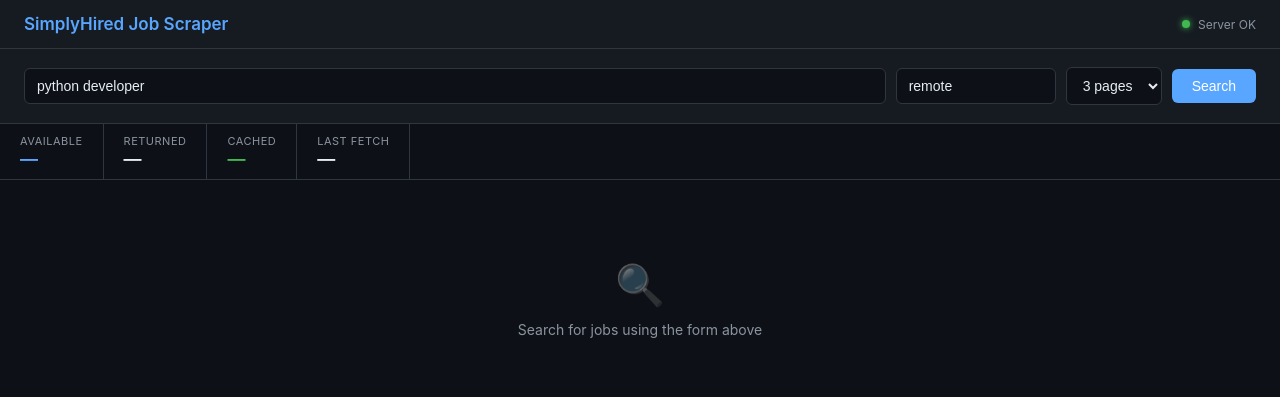
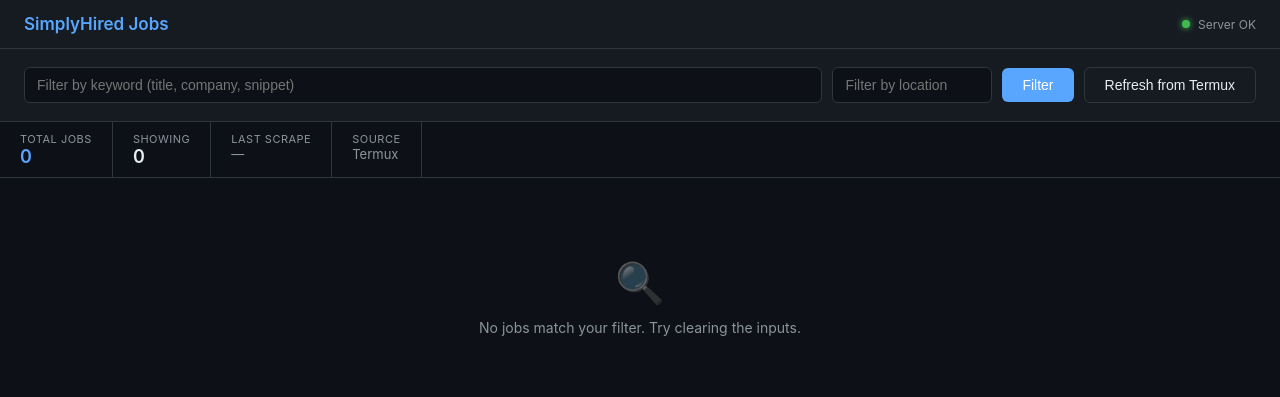
Before and after one commit to viprocket1/jobs, a Flask app: page / in a window 1280 px wide. Shown: the top 397 px of the page. Run offline with Flask 3, Linux system fonts and the light colour scheme; data that the repository does not hold is empty.

Commit message:
Instant-mode architecture: Render → Termux tunnel proxy
Replace trigger-file/cron polling with synchronous request/response:
- termux_listener.py: Flask on Termux, POST /run scrapes + returns JSON
- start_tunnel.sh: boots listener + cloudflared/ngrok, prints public URL
- server.py: POST /scrape proxies to Termux tunnel, stores result, serves
- Dashboard Refresh button calls /scrape and renders immediately (~2-3s)
- scrape_job.py: retained for backup batch runs (CLI)

Required env vars on Render: SCRAPER_URL, INGEST_TOKEN

```diff
--- a/server.py
+++ b/server.py
@@ -1,40 +1,136 @@
 #!/usr/bin/env python3
 """
-SimplyHired Jobs API + Dashboard (Flask)
+SimplyHired Jobs Dashboard (Flask) — instant-mode
+
+User clicks Refresh → Render POSTs to Termux tunnel → Termux scrapes
+synchronously → returns jobs JSON → Render displays.
+
+Required env vars on Render:
+  SCRAPER_URL      - public URL of Termux listener (e.g. https://xxx.trycloudflare.com)
+  INGEST_TOKEN     - shared secret (must match Termux's INGEST_TOKEN)
 
 Endpoints:
-  GET  /                     -> dashboard UI
-  GET  /health               -> {"status": "ok"}
-  GET  /info                 -> service metadata
-  GET  /jobs?q=&loc=&pages=  -> JSON job results (cached 10 min)
-
-Run locally:  python server.py
-On Render:    gunicorn server:app  (see render.yaml / Procfile)
+  GET  /                  dashboard UI
+  GET  /health            {"status":"ok"}
+  GET  /info              service metadata
+  GET  /jobs              cached jobs (with optional q/loc filters)
+  GET  /meta              last scrape metadata + history
+  POST /scrape            {q, loc, pages} → proxies to Termux, caches result
+  GET  /history           recent scrape calls (for debugging)
 """
 
+import json
 import os
+import threading
 import time
-import hashlib
+import hmac
+import urllib.request
+import urllib.error
+from collections import deque
+from datetime import datetime, timezone
 from pathlib import Path
 
 from flask import Flask, request, jsonify, send_from_directory
 
-from scraper import scrape_jobs, http as proxy_session
+ROOT = Path(__file__).parent
+DATA_DIR = ROOT / "data"
+JOBS_FILE = DATA_DIR / "jobs.json"
+META_FILE = DATA_DIR / "meta.json"
+
+SCRAPER_URL = os.environ.get("SCRAPER_URL", "").strip().rstrip("/")
+INGEST_TOKEN = os.environ.get("INGEST_TOKEN", "").strip()
 
 app = Flask(__name__)
 
-CACHE_TTL = 600  # seconds
-MAX_PAGES = 5
-_cache: dict[str, tuple[float, dict]] = {}
+# In-memory cache (also persisted to disk so it survives Render restarts)
+_jobs_cache: list = []
+_meta_cache: dict = {}
+_history: deque = deque(maxlen=50)  # recent scrape calls for debugging
+_cache_mtime: float = 0.0
+_lock = threading.Lock()
 
 
-def _key(q: str, loc: str, pages: int) -> str:
-    return hashlib.md5(f"{q}|{loc}|{pages}".encode()).hexdigest()
+def _atomic_write(path: Path, payload) -> None:
+    DATA_DIR.mkdir(exist_ok=True)
+    tmp = path.with_suffix(path.suffix + ".tmp")
+    tmp.write_text(json.dumps(payload, ensure_ascii=False, indent=2), encoding="utf-8")
+    tmp.replace(path)
 
+
+def _load_data():
+    global _cache_mtime
+    with _lock:
+        try:
+            mtime = max(JOBS_FILE.stat().st_mtime, META_FILE.stat().st_mtime)
+        except FileNotFoundError:
+            return [], {}
+        if mtime == _cache_mtime and _jobs_cache:
+            return _jobs_cache, _meta_cache
+        try:
+            payload = json.loads(JOBS_FILE.read_text(encoding="utf-8"))
+            new_jobs = payload.get("jobs", [])
+        except Exception:
+            new_jobs = []
+        try:
+            new_meta = json.loads(META_FILE.read_text(encoding="utf-8"))
+        except Exception:
+            new_meta = {}
+        _jobs_cache[:] = new_jobs
+        _meta_cache.clear()
+        _meta_cache.update(new_meta)
+        _cache_mtime = mtime
+        return _jobs_cache, _meta_cache
+
+
+def _filter_jobs(jobs, q: str, loc: str):
+    q_l = q.lower().strip()
+    loc_l = loc.lower().strip()
+    out = []
+    for j in jobs:
+        if q_l:
+            hay = " ".join(str(j.get(k, "")) for k in ("title", "company", "snippet", "requirements")).lower()
+            if q_l not in hay:
+                continue
+        if loc_l and loc_l not in (j.get("location", "") or "").lower():
+            continue
+        out.append(j)
+    return out
+
+
+def _proxy_scrape(q: str, loc: str, pages: int) -> tuple[dict | None, str]:
+    """POST to Termux, return (response_dict, error_message)."""
+    if not SCRAPER_URL:
+        return None, "SCRAPER_URL not set on Render"
+    body = json.dumps({"q": q, "loc": loc, "pages": pages}).encode("utf-8")
+    req = urllib.request.Request(
+        f"{SCRAPER_URL}/run",
+        data=body,
+        method="POST",
+        headers={
+            "Content-Type": "application/json",
+            "Authorization": f"Bearer {INGEST_TOKEN}",
+        },
+    )
+    try:
+        with urllib.request.urlopen(req, timeout=60) as resp:
+            return json.loads(resp.read().decode("utf-8")), ""
+    except urllib.error.HTTPError as e:
+        try:
+            err_body = json.loads(e.read().decode("utf-8"))
+        except Exception:
+            err_body = {}
+        return None, f"Termux returned {e.code}: {err_body.get('error', str(e))}"
+    except urllib.error.URLError as e:
+        return None, f"Termux unreachable: {e.reason}"
+    except Exception as e:
+        return None, f"Scrape failed: {e}"
+
+
+# ── Routes ──────────────────────────────────────────────────────────────────
 
 @app.route("/")
 def dashboard():
-    return send_from_directory(str(Path(__file__).parent / "templates"), "index.html")
+    return send_from_directory(str(ROOT / "templates"), "index.html")
 
 
 @app.route("/health")
@@ -44,52 +140,134 @@ def health():
 
 @app.route("/info")
 def info():
+    jobs, _ = _load_data()
     return jsonify({
-        "service": "SimplyHired Jobs API",
-        "version": "1.1",
-        "endpoints": ["/", "/health", "/info", "/jobs?q=&loc=&pages="],
-        "cache_ttl_seconds": CACHE_TTL,
-        "max_pages": MAX_PAGES,
-        "proxy_mode": "free" if not os.environ.get("PROXY_LIST") else "custom",
-        "proxy_candidates": len(proxy_session.proxies),
-        "proxies_used": proxy_session.rotated,
+        "service": "SimplyHired Jobs Dashboard",
+        "version": "3.0",
+        "mode": "instant (Render → Termux tunnel)",
+        "endpoints": ["/", "/health", "/info", "/jobs", "/meta", "/scrape", "/history"],
+        "job_count": len(jobs),
+        "scraper_configured": bool(SCRAPER_URL),
+        "scraper_url": SCRAPER_URL if SCRAPER_URL else None,
     })
 
 
 @app.route("/jobs")
 def jobs():
+    jobs_all, meta = _load_data()
     q = request.args.get("q", "").strip()
-    loc = request.args.get("loc", "usa").strip() or "usa"
+    loc = request.args.get("loc", "").strip()
     try:
-        pages = max(1, min(MAX_PAGES, int(request.args.get("pages", 3))))
+        limit = max(1, min(500, int(request.args.get("limit", 100))))
     except ValueError:
-        pages = 3
+        limit = 100
+    filtered = _filter_jobs(jobs_all, q, loc)
+    return jsonify({
+        "query": q, "location": loc,
+        "total": len(filtered),
+        "count": min(limit, len(filtered)),
+        "jobs": filtered[:limit],
+        "last_scrape": meta.get("last_scrape"),
+        "trigger_q": meta.get("trigger_q"),
+    })
 
-    k = _key(q, loc, pages)
-    now = time.time()
-    if k in _cache and now - _cache[k][0] < CACHE_TTL:
-        payload = dict(_cache[k][1])
-        payload["cached"] = True
-        return jsonify(payload)
 
+@app.route("/meta")
+def meta_endpoint():
+    _, meta = _load_data()
+    return jsonify(meta)
+
+
+@app.route("/scrape", methods=["POST"])
+def scrape():
+    """Synchronous: proxy to Termux, store result, return to caller immediately."""
+    body = request.get_json(silent=True) or {}
+    q = str(body.get("q", "")).strip()
+    loc = str(body.get("loc", "remote")).strip() or "remote"
     try:
-        results, total = scrape_jobs(q, loc, pages)
-    except Exception as e:
-        return jsonify({"error": str(e), "jobs": [], "total": 0}), 502
+        pages = max(1, min(5, int(body.get("pages", 2))))
+    except (ValueError, TypeError):
+        pages = 2
 
-    payload = {
-        "query": q,
-        "location": loc,
-        "pages": pages,
-        "total": total,
-        "count": len(results),
-        "jobs": results,
-        "cached": False,
+    t0 = time.time()
+    result, err = _proxy_scrape(q, loc, pages)
+    elapsed = round(time.time() - t0, 2)
+
+    if err or result is None:
+        _history.append({
+            "at": datetime.now(timezone.utc).isoformat(),
+            "q": q, "loc": loc, "pages": pages,
+            "ok": False, "error": err or "unknown", "elapsed_s": elapsed,
+        })
+        return jsonify({"ok": False, "error": err or "unknown", "elapsed_s": elapsed}), 502
+
+    jobs_in = result.get("jobs", []) or []
+    meta_in = result.get("meta", {}) or {}
+
+    # Merge with existing cache, dedupe by url
+    jobs_all, existing_meta = _load_data()
+    by_url = {j.get("url"): j for j in jobs_all if j.get("url")}
+    for j in jobs_in:
+        u = j.get("url")
+        if u:
+            by_url[u] = j
+        else:
+            by_url[id(j)] = j
+    merged = sorted(by_url.values(), key=lambda x: x.get("scraped_at", ""), reverse=True)
+
+    history = list(existing_meta.get("history", []))
+    history.append({
+        "at": meta_in.get("last_scrape") or datetime.now(timezone.utc).isoformat(),
+        "fresh": len(jobs_in),
+        "unique": len(merged),
+        "trigger_q": q,
+    })
+    history = history[-30:]
+
+    new_meta = {
+        "last_scrape": meta_in.get("last_scrape") or datetime.now(timezone.utc).isoformat(),
+        "queries": meta_in.get("queries", []),
+        "total_unique": len(merged),
+        "total_fresh": len(jobs_in),
+        "host": meta_in.get("host", "termux"),
+        "trigger_q": q,
+        "history": history,
     }
-    _cache[k] = (now, payload)
-    return jsonify(payload)
+
+    _atomic_write(JOBS_FILE, {"jobs": merged, "meta": new_meta})
+    _atomic_write(META_FILE, new_meta)
+    global _cache_mtime
+    with _lock:
+        _cache_mtime = 0.0
+
+    _history.append({
+        "at": datetime.now(timezone.utc).isoformat(),
+        "q": q, "loc": loc, "pages": pages,
+        "ok": True,
+        "fresh": len(jobs_in),
+        "available": result.get("available"),
+        "elapsed_s": elapsed,
+    })
+
+    return jsonify({
+        "ok": True,
+        "q": q, "loc": loc, "pages": pages,
+        "elapsed_s": elapsed,
+        "fresh": len(jobs_in),
+        "available": result.get("available"),
+        "total": len(merged),
+        "jobs": jobs_in,
+        "meta": new_meta,
+    })
+
+
+@app.route("/history")
+def history():
+    return jsonify({"calls": list(_history)})
 
 
 if __name__ == "__main__":
     port = int(os.environ.get("PORT", 8000))
-    app.run(host="0.0.0.0", port=port)
+    print(f"[server] SCRAPER_URL={'set' if SCRAPER_URL else 'MISSING'}")
+    print(f"[server] INGEST_TOKEN={'set' if INGEST_TOKEN else 'MISSING'}")
+    app.run(host="0.0.0.0", port=port, debug=False)
--- a/templates/index.html
+++ b/templates/index.html
@@ -3,7 +3,7 @@
 <head>
 <meta charset="UTF-8">
 <meta name="viewport" content="width=device-width, initial-scale=1.0">
-<title>SimplyHired Job Scraper</title>
+<title>SimplyHired Jobs Dashboard</title>
 <style>
   :root {
     --bg:#0d1117; --surface:#161b22; --border:#30363d; --text:#e6edf3;
@@ -25,12 +25,15 @@
   #loc-input { width:160px; }
   .btn { background:var(--accent); border:none; color:#fff; padding:9px 20px; border-radius:6px; font-size:14px; font-weight:500; cursor:pointer; }
   .btn:hover { opacity:.9; }
+  .btn.secondary { background:var(--surface); border:1px solid var(--border); color:var(--text); }
+  .btn:disabled { opacity:.5; cursor:not-allowed; }
   .stats-bar { display:flex; border-bottom:1px solid var(--border); }
   .stat { padding:10px 20px; border-right:1px solid var(--border); }
   .stat-label { font-size:11px; text-transform:uppercase; letter-spacing:.5px; color:var(--muted); }
   .stat-value { font-size:18px; font-weight:600; }
   .stat-value.accent { color:var(--accent); }
   .stat-value.green { color:var(--green); }
+  .stat-value.dim { color:var(--muted); font-size:13px; font-weight:400; }
   .results { padding:20px 24px; max-width:1100px; margin:0 auto; }
   .job-card { background:var(--surface); border:1px solid var(--border); border-radius:8px; padding:16px; margin-bottom:12px; }
   .job-card:hover { border-color:var(--muted); }
@@ -41,6 +44,7 @@
   .job-meta { display:flex; gap:14px; font-size:12px; color:var(--muted); margin-bottom:6px; flex-wrap:wrap; }
   .badge { background:rgba(88,166,255,.15); color:var(--accent); font-size:11px; padding:2px 7px; border-radius:12px; }
   .badge.sponsored { background:rgba(210,153,34,.15); color:var(--yellow); }
+  .badge.source { background:rgba(63,185,80,.15); color:var(--green); }
   .job-snippet { font-size:13px; color:var(--muted); line-height:1.5; margin:6px 0; }
   .job-url { font-size:12px; color:var(--muted); text-decoration:none; }
   .job-url:hover { color:var(--accent); text-decoration:underline; }
@@ -51,11 +55,13 @@
   .spinner { width:16px; height:16px; border:2px solid var(--border); border-top-color:var(--accent); border-radius:50%; animation:spin .6s linear infinite; }
   @keyframes spin { to { transform:rotate(360deg); } }
   .error-state { background:rgba(248,81,73,.1); border:1px solid var(--red); border-radius:8px; padding:14px; color:var(--red); font-size:13px; margin-top:12px; }
+  .info-banner { background:var(--surface); border:1px solid var(--border); border-radius:6px; padding:10px 14px; font-size:12px; color:var(--muted); margin-bottom:14px; display:flex; gap:14px; align-items:center; flex-wrap:wrap; }
+  .info-banner b { color:var(--text); font-weight:500; }
 </style>
 </head>
 <body>
 <header>
-  <h1>SimplyHired Job Scraper</h1>
+  <h1>SimplyHired Jobs</h1>
   <div class="header-right">
     <div class="status-dot" id="status-dot"></div>
     <span id="server-status">Checking...</span>
@@ -63,31 +69,25 @@
 </header>
 
 <div class="form">
-  <input type="text" id="q-input" placeholder="Job title or keyword, e.g. python developer" value="python developer">
-  <input type="text" id="loc-input" placeholder="Location" value="remote">
-  <select id="pages-select">
-    <option value="1">1 page</option>
-    <option value="2">2 pages</option>
-    <option value="3" selected>3 pages</option>
-    <option value="5">5 pages</option>
-  </select>
-  <button class="btn" id="search-btn" onclick="doSearch()">Search</button>
+  <input type="text" id="q-input" placeholder="Filter by keyword (title, company, snippet)">
+  <input type="text" id="loc-input" placeholder="Filter by location">
+  <button class="btn" onclick="loadJobs()">Filter</button>
+  <button class="btn secondary" id="refresh-btn" onclick="triggerScrape()">Refresh from Termux</button>
 </div>
 
 <div class="stats-bar">
-  <div class="stat"><div class="stat-label">Available</div><div class="stat-value accent" id="stat-total">&mdash;</div></div>
-  <div class="stat"><div class="stat-label">Returned</div><div class="stat-value" id="stat-returned">&mdash;</div></div>
-  <div class="stat"><div class="stat-label">Cached</div><div class="stat-value green" id="stat-cached">&mdash;</div></div>
-  <div class="stat"><div class="stat-label">Last Fetch</div><div class="stat-value" id="stat-time">&mdash;</div></div>
+  <div class="stat"><div class="stat-label">Total Jobs</div><div class="stat-value accent" id="stat-total">&mdash;</div></div>
+  <div class="stat"><div class="stat-label">Showing</div><div class="stat-value" id="stat-returned">&mdash;</div></div>
+  <div class="stat"><div class="stat-label">Last Scrape</div><div class="stat-value dim" id="stat-time">&mdash;</div></div>
+  <div class="stat"><div class="stat-label">Source</div><div class="stat-value dim" id="stat-host">&mdash;</div></div>
 </div>
 
 <div class="results" id="results">
-  <div class="empty" id="empty-state"><div class="empty-icon">&#128269;</div>Search for jobs using the form above</div>
-  <div class="loading" id="loading"><div class="spinner"></div><span>Fetching jobs (may take 10-20s)...</span></div>
+  <div class="empty" id="empty-state"><div class="empty-icon">&#128269;</div>Loading...</div>
 </div>
 
 <script>
-const API = '';  // same origin
+const API = '';
 
 async function checkHealth() {
   const dot = document.getElementById('status-dot');
@@ -102,66 +102,108 @@ async function checkHealth() {
   }
 }
 
-async function doSearch() {
+async function loadMeta() {
+  try {
+    const r = await fetch(API + '/meta');
+    const m = await r.json();
+    document.getElementById('stat-host').textContent = m.host || 'Termux';
+    if (m.last_scrape) {
+      const d = new Date(m.last_scrape);
+      document.getElementById('stat-time').textContent = d.toLocaleString();
+    }
+  } catch (e) {}
+}
+
+async function loadJobs() {
   const q = document.getElementById('q-input').value.trim();
   const loc = document.getElementById('loc-input').value.trim();
-  const pages = document.getElementById('pages-select').value;
-  if (!q && !loc) return;
+  const params = new URLSearchParams();
+  if (q) params.set('q', q);
+  if (loc) params.set('loc', loc);
+  params.set('limit', '100');
 
-  const results = document.getElementById('results');
-  results.innerHTML = '<div class="loading visible"><div class="spinner"></div><span>Fetching jobs (may take 10-20s)...</span></div>';
+  const area = document.getElementById('results');
+  area.innerHTML = '<div class="loading visible"><div class="spinner"></div><span>Loading jobs...</span></div>';
 
-  const start = Date.now();
   try {
-    const r = await fetch(`${API}/jobs?q=${encodeURIComponent(q)}&loc=${encodeURIComponent(loc)}&pages=${pages}`);
-    const json = await r.json();
-    if (json.error) { showError(json.error); return; }
-    render(json);
-    updateStats(json);
+    const r = await fetch(API + '/jobs?' + params.toString());
+    const data = await r.json();
+    render(data);
+    document.getElementById('stat-total').textContent = data.total;
+    document.getElementById('stat-returned').textContent = data.count;
+    loadMeta();
   } catch (err) {
     showError(err.message);
+  }
+}
+
+async function triggerScrape() {
+  const btn = document.getElementById('refresh-btn');
+  btn.disabled = true;
+  const area = document.getElementById('results');
+  const q = document.getElementById('q-input').value.trim();
+  const loc = document.getElementById('loc-input').value.trim() || 'remote';
+  const pages = document.getElementById('pages-select').value;
+  area.innerHTML = '<div class="loading visible"><div class="spinner"></div><span>Scraping <b>' + esc(q || 'all') + '</b> in <b>' + esc(loc) + '</b> via Termux...</span></div>';
+  btn.textContent = 'Scraping...';
+
+  try {
+    const r = await fetch(API + '/scrape', {
+      method: 'POST',
+      headers: {'Content-Type': 'application/json'},
+      body: JSON.stringify({q: q, loc: loc, pages: parseInt(pages)}),
+    });
+    const data = await r.json();
+    if (!data.ok) {
+      showError(data.error || 'Scrape failed');
+      return;
+    }
+    await loadJobs();
+    btn.textContent = 'Done - scrape again';
+  } catch (err) {
+    showError(err.message);
+  } finally {
+    btn.disabled = false;
+    setTimeout(() => { btn.textContent = 'Refresh from Termux'; }, 3000);
   }
 }
 
 function render(data) {
   const area = document.getElementById('results');
   if (!data.jobs || !data.jobs.length) {
-    area.innerHTML = '<div class="empty"><div class="empty-icon">&#128269;</div>No jobs found. Try different keywords.</div>';
+    area.innerHTML = '<div class="empty"><div class="empty-icon">&#128269;</div>No jobs match your filter. Try clearing the inputs.</div>';
     return;
   }
-  let html = '';
+  const banner = data.last_scrape ?
+    '<div class="info-banner">' +
+    '<b>' + data.total + '</b> jobs in dataset · ' +
+    'last scraped <b>' + new Date(data.last_scrape).toLocaleString() + '</b>' +
+    '</div>' : '';
+  let html = banner;
   for (const j of data.jobs) {
-    const remote = j.remote ? `<span class="badge">${esc(j.remote)}</span>` : '';
+    const remote = j.remote ? '<span class="badge">' + esc(j.remote) + '</span>' : '';
     const sponsored = j.sponsored ? '<span class="badge sponsored">Sponsored</span>' : '';
-    const rating = j.rating ? `<span>&#9733; ${esc(j.rating)}</span>` : '';
-    html += `<div class="job-card">
-      <div class="job-top">
-        <div>
-          <div class="job-title">${esc(j.title)}</div>
-          <div class="job-company">${esc(j.company)}</div>
-        </div>
-        <div class="job-salary">${esc(j.salary)}</div>
-      </div>
-      <div class="job-meta">
-        <span>&#128205; ${esc(j.location)}</span>
-        ${j.job_types ? `<span>&#128188; ${esc(j.job_types)}</span>` : ''}
-        ${j.date_posted ? `<span>&#128197; ${esc(j.date_posted)}</span>` : ''}
-        ${rating}
-        ${remote}
-        ${sponsored}
-      </div>
-      ${j.snippet ? `<div class="job-snippet">${esc(j.snippet)}</div>` : ''}
-      <a class="job-url" href="${esc(j.url)}" target="_blank">View job &rarr;</a>
-    </div>`;
+    const rating = j.rating ? '<span>&#9733; ' + esc(j.rating) + '</span>' : '';
+    const srcTag = j.src_query ? '<span class="badge source">' + esc(j.src_query) + '</span>' : '';
+    html += '<div class="job-card">' +
+      '<div class="job-top">' +
+        '<div>' +
+          '<div class="job-title">' + esc(j.title) + '</div>' +
+          '<div class="job-company">' + esc(j.company) + '</div>' +
+        '</div>' +
+        '<div class="job-salary">' + esc(j.salary) + '</div>' +
+      '</div>' +
+      '<div class="job-meta">' +
+        '<span>&#128205; ' + esc(j.location) + '</span>' +
+        (j.job_types ? '<span>&#128188; ' + esc(j.job_types) + '</span>' : '') +
+        (j.date_posted ? '<span>&#128197; ' + esc(j.date_posted) + '</span>' : '') +
+        rating + remote + sponsored + srcTag +
+      '</div>' +
+      (j.snippet ? '<div class="job-snippet">' + esc(j.snippet) + '</div>' : '') +
+      '<a class="job-url" href="' + esc(j.url) + '" target="_blank">View job &rarr;</a>' +
+    '</div>';
   }
   area.innerHTML = html;
-}
-
-function updateStats(d) {
-  document.getElementById('stat-total').textContent = d.total || d.count || '0';
-  document.getElementById('stat-returned').textContent = d.count ?? d.jobs.length;
-  document.getElementById('stat-cached').textContent = d.cached ? 'Yes' : 'No';
-  document.getElementById('stat-time').textContent = new Date().toLocaleTimeString();
 }
 
 function showError(msg) {
@@ -173,9 +215,10 @@ function esc(s) {
   return String(s).replace(/&/g,'&amp;').replace(/</g,'&lt;').replace(/>/g,'&gt;').replace(/"/g,'&quot;');
 }
 
-document.getElementById('q-input').addEventListener('keydown', e => { if (e.key === 'Enter') doSearch(); });
-document.getElementById('loc-input').addEventListener('keydown', e => { if (e.key === 'Enter') doSearch(); });
+document.getElementById('q-input').addEventListener('keydown', e => { if (e.key === 'Enter') loadJobs(); });
+document.getElementById('loc-input').addEventListener('keydown', e => { if (e.key === 'Enter') loadJobs(); });
 checkHealth();
+loadJobs();
 setInterval(checkHealth, 30000);
 </script>
 </body>
```
Also changed, not shown: scrape_job.py (added, +127 -0 lines), termux_listener.py (added, +114 -0 lines), README.md, 1 other file.
